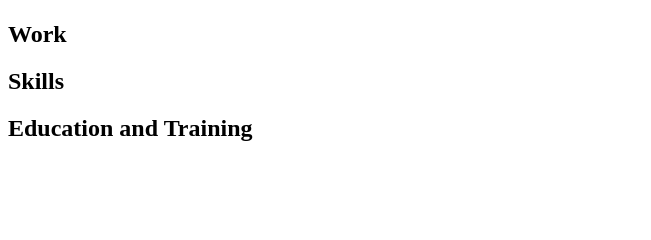
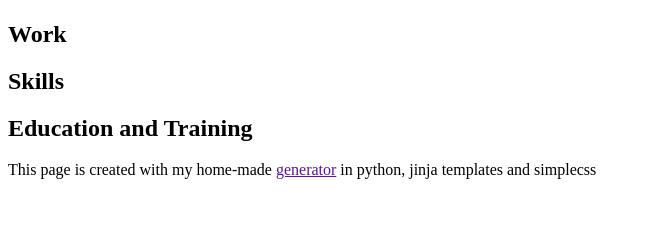
Before and after one commit to antoine-gallix/resume, a Python web app: template templates/body.html.jinja in a window 1280 px wide. Shown: the part 173-413 px from the top of the page, without its empty margins (0-651 px from the left). Run offline with Jinja, Linux system fonts and the light colour scheme; the template is opened without the code that fills it, so the values that code supplies are empty.

Commit message:
rename main file

```diff
--- a/templates/body.html.jinja
+++ b/templates/body.html.jinja
@@ -46,3 +46,9 @@
         <h2>Education and Training</h2>
     </section>
 </main>
+
+<footer>
+    <p>This page is created with my home-made <a href="{{about.source}}">generator</a> in python, jinja templates and
+        simplecss
+    </p>
+</footer>
--- a/templates/index.html.jinja
+++ b/templates/resume.html.jinja
@@ -12,9 +12,6 @@
     {% include "body.html.jinja" %}
 </body>
 
-<footer>
-    <p>Source for the home-made page generator on github <a href="{{about.source}}">here</a>
-    </p>
-</footer>
+
 
 </html>
```
